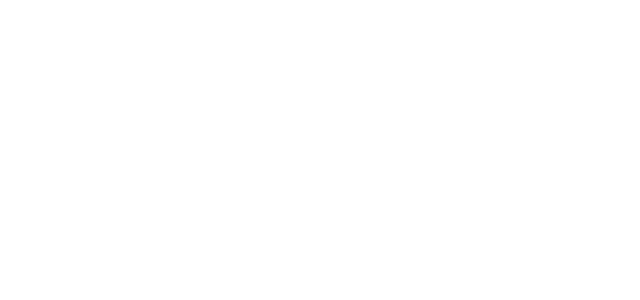
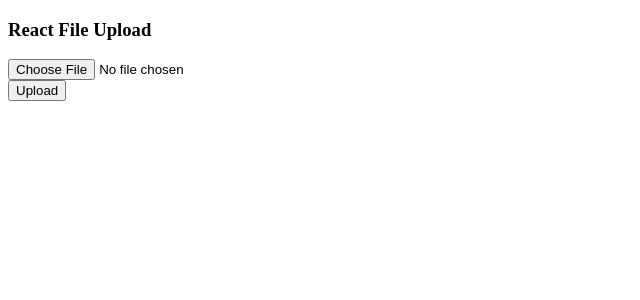
Before and after one commit to GCaplan777/passportpal, a React (Create React App) app in the folder client/: page /upload in a window 1280 px wide. Shown: the top 300 px of the page, without its empty margins (0-640 px from the left). Built offline with nearby package versions, Linux system fonts and the light colour scheme.

Commit message:
user model

```diff
--- a/client/src/App.js
+++ b/client/src/App.js
@@ -2,12 +2,14 @@ import React from 'react';
 import { BrowserRouter as Router, Switch, Route } from 'react-router-dom';
 
 import Home from './pages/Home';
+import FilesUploadComponent from './pages/UploadFile';
 
 const App = () => {
   return (
     <Router>
       <Switch>
         <Route exact path="/" component={Home} />
+        <Route exact path="/upload" component={FilesUploadComponent} />
       </Switch>
     </Router>
   );
--- a/client/src/pages/UploadFile.js
+++ b/client/src/pages/UploadFile.js
@@ -1,22 +1,21 @@
-import React from 'react';
+import React, { Component } from 'react';
 
-var fs = require('fs');
-var mongoose = require("mongoose");
-var Grid = require('gridfs-stream');
-var GridFS = Grid(mongoose.connection.db, mongoose.mongo);
-
-function putFile(path, name, callback) {
-    var writestream = GridFS.createWriteStream({
-        filename: name
-    });
-    writestream.on('close', function (file) {
-      callback(null, file);
-    });
-    fs.createReadStream(path).pipe(writestream);
+export default class UploadFile extends Component {
+    render() {
+        return (
+            <div className="container">
+                <div className="row">
+                    <form>
+                        <h3>React File Upload</h3>
+                        <div className="form-group">
+                            <input type="file" />
+                        </div>
+                        <div className="form-group">
+                            <button className="btn btn-primary" type="submit">Upload</button>
+                        </div>
+                    </form>
+                </div>
+            </div>
+        )
+    }
 }
-
-const Home = () => {
-  return <div>Hello world</div>;
-};
-
-export default Home;
```
Also changed, not shown: 1 other file (tests, documents, lock files or other folders).
